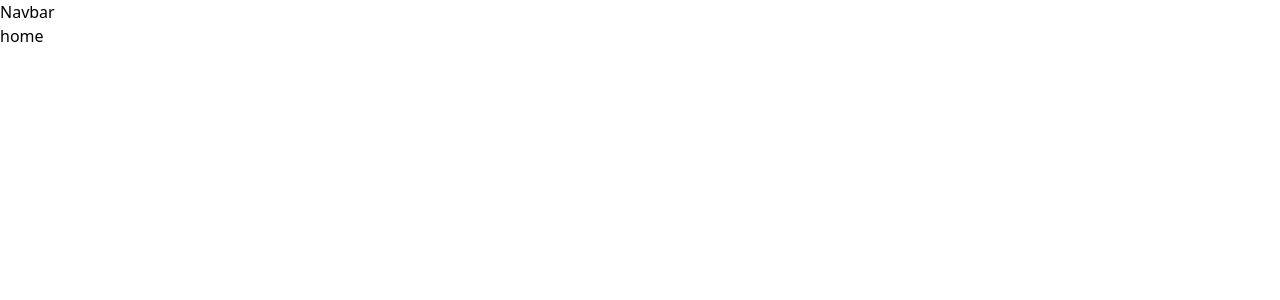
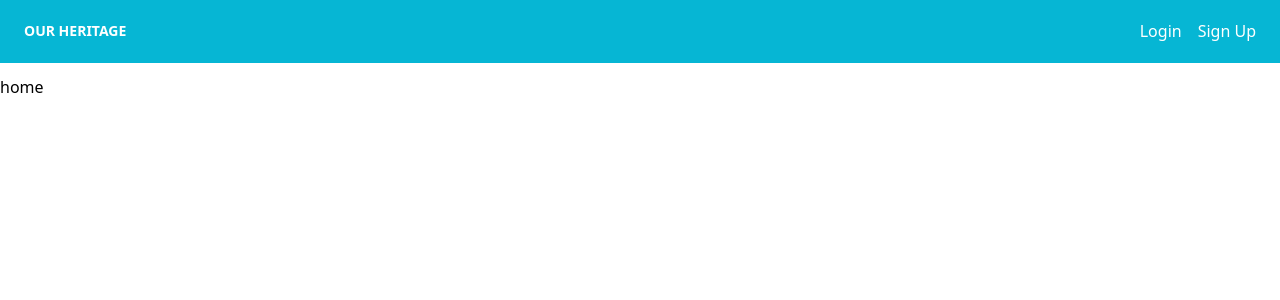
Before and after one commit to samarth1301/heritage_site, a React (Create React App) app: page / in a window 1280 px wide. Shown: the top 300 px of the page. Built offline with nearby package versions, Linux system fonts and the light colour scheme; the HTML template or start-up script is replaced by a standard one.

Commit message:
navbar done

```diff
--- a/package.json
+++ b/package.json
@@ -8,6 +8,7 @@
     "@testing-library/user-event": "^13.5.0",
     "react": "^18.2.0",
     "react-dom": "^18.2.0",
+    "react-icons": "^4.4.0",
     "react-router-dom": "^6.3.0",
     "react-scripts": "5.0.1",
     "web-vitals": "^2.1.4"
--- a/src/components/navbar/Navbar.jsx
+++ b/src/components/navbar/Navbar.jsx
@@ -1,9 +1,52 @@
-import React from 'react'
+import React from "react";
+import { Link } from "react-router-dom";
+import {AiOutlineMenu} from "react-icons/ai";
 
-const Navbar = () => {
+export default function Navbar() {
+  const [navbarOpen, setNavbarOpen] = React.useState(false);
   return (
-    <div>Navbar</div>
-  )
+    <>
+      <nav className="relative flex flex-wrap items-center justify-between px-2 py-3 bg-cyan-500 mb-3">
+        <div className="container px-4 mx-auto flex flex-wrap items-center justify-between">
+          <div className="w-full relative flex justify-between lg:w-auto lg:static lg:block lg:justify-start">
+            <Link
+              className="text-sm font-bold leading-relaxed inline-block mr-4 py-2 whitespace-nowrap uppercase text-white"
+              to={"/"}
+            >
+              Our Heritage
+            </Link>
+            <button
+              className="text-white cursor-pointer text-xl leading-none px-3 py-1 border border-solid border-transparent rounded bg-transparent block lg:hidden outline-none focus:outline-none"
+              type="button"
+              onClick={() => setNavbarOpen(!navbarOpen)}
+            >
+              <AiOutlineMenu/>
+            </button>
+          </div>
+          <div
+            className={
+              "lg:flex flex-grow items-center" +
+              (navbarOpen ? " flex" : " hidden")
+            }
+            id="example-navbar-danger"
+          >
+            <ul className="flex gap-4 flex-col lg:flex-row list-none lg:ml-auto">
+
+              <li className="nav-item text-white">
+               <Link to={"/login"}>
+                Login
+               </Link>
+              </li>
+              <li className="nav-item text-white">
+               <Link to={"/signup"}>
+                Sign Up
+               </Link>
+              </li>
+
+            </ul>
+          </div>
+        </div>
+      </nav>
+    </>
+  );
 }
-
-export default Navbar
--- a/tailwind.config.js
+++ b/tailwind.config.js
@@ -1,4 +1,4 @@
-/** @type {import('tailwindcss').Config} */
+
 module.exports = {
   content: [
     "./src/**/*.{js,jsx,ts,tsx}",
```
Also changed, not shown: 1 other file (tests, documents, lock files or other folders).
